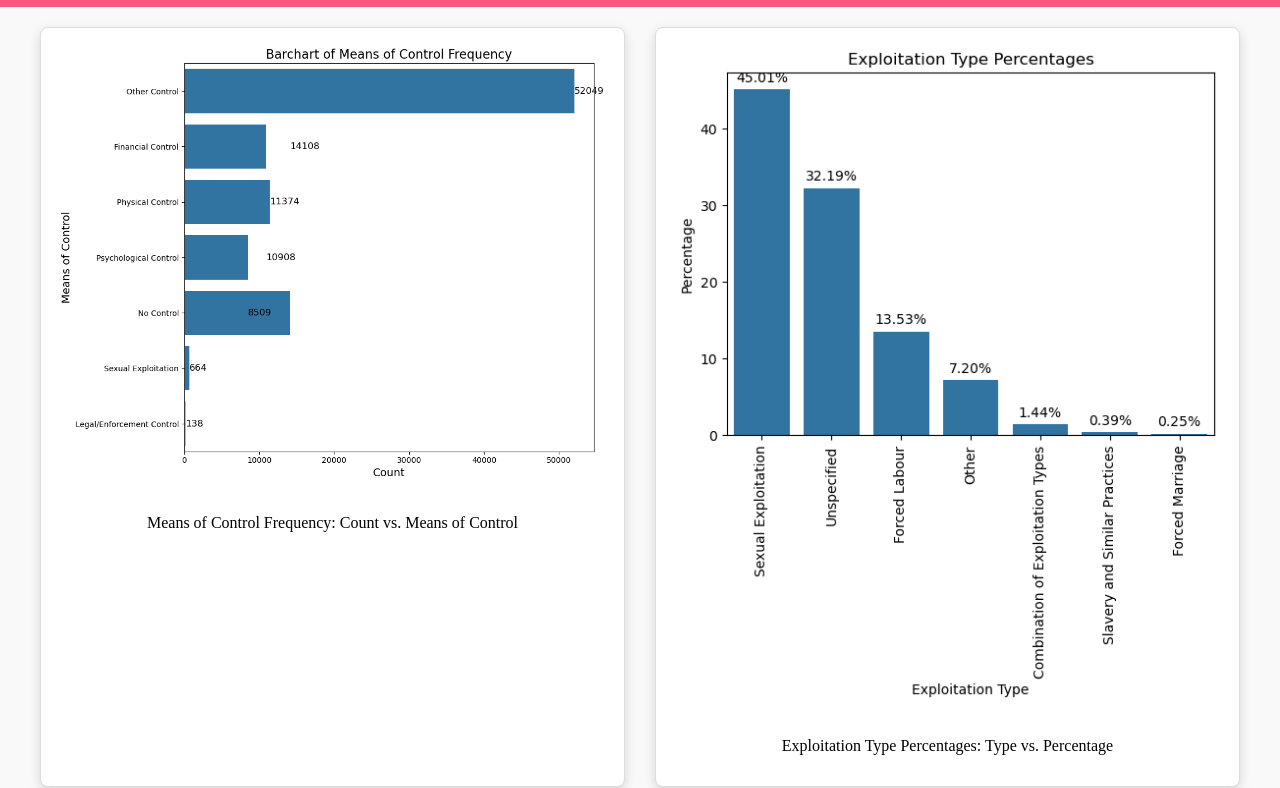
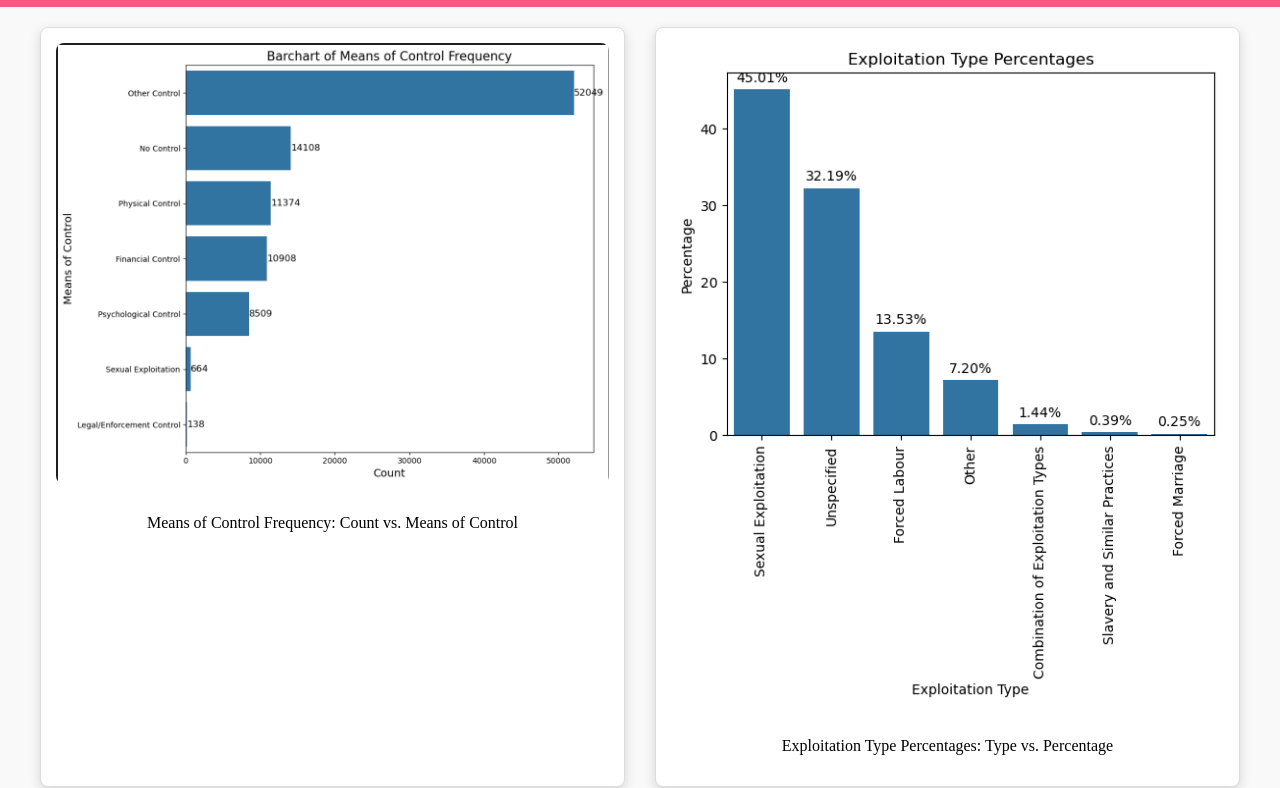
Before and after one commit to willanastas16/Ds4200-final, a plain HTML site: page Visualizations.html in a window 1280 px wide. Shown: the part 34-822 px from the top of the page. Drawn offline with Linux system fonts and the light colour scheme; a script that the page names is missing; a web font is replaced by a local one.

Commit message:
visualizations

```diff
--- a/Visualizations.html
+++ b/Visualizations.html
@@ -100,7 +100,7 @@
             <div class="gallery-container">
                 <!-- Static Visualizations -->
                 <div class="gallery-item">
-                    <img src="means-freq.png" alt="Means of Control Frequency">
+                    <img src="means-freq2.png" alt="Means of Control Frequency">
                     <p>Means of Control Frequency: Count vs. Means of Control</p>
                 </div>
                 <div class="gallery-item">
```
Also changed, not shown: means-freq2.png (added), 1 other file.
